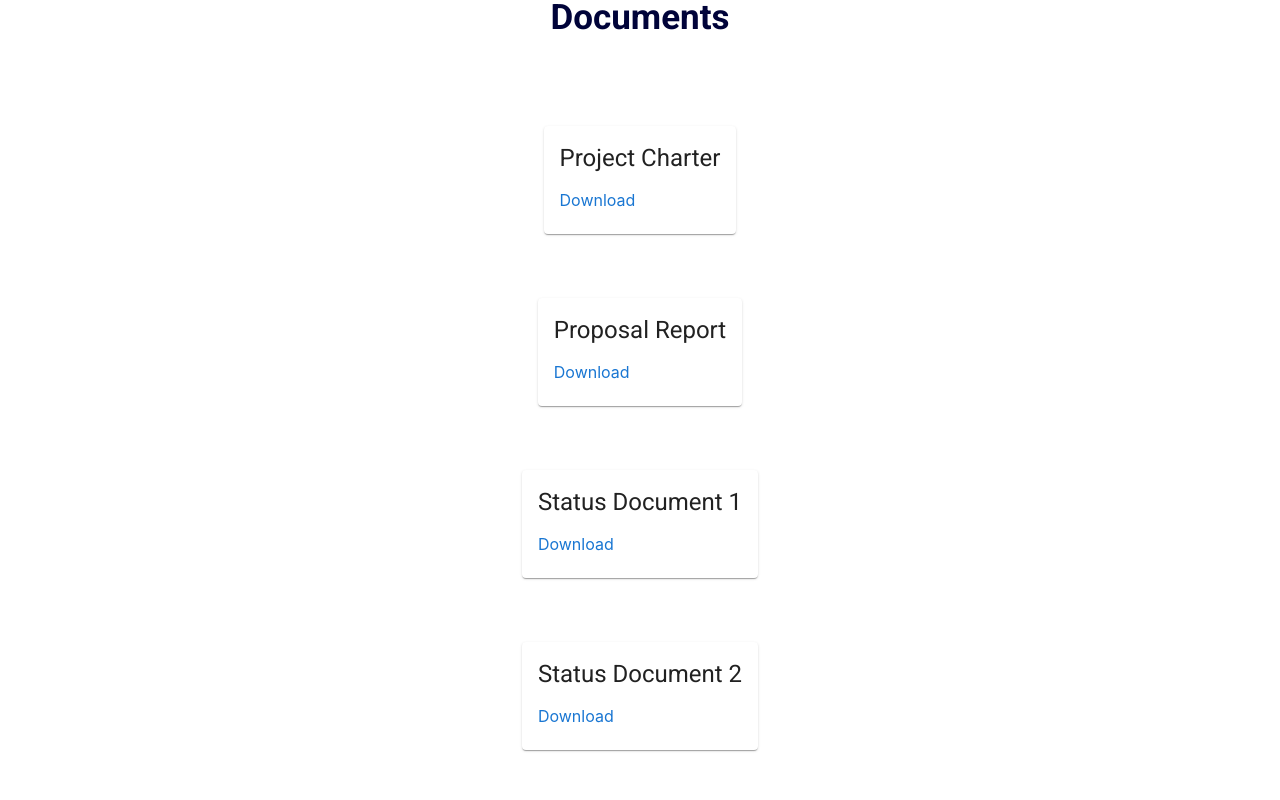
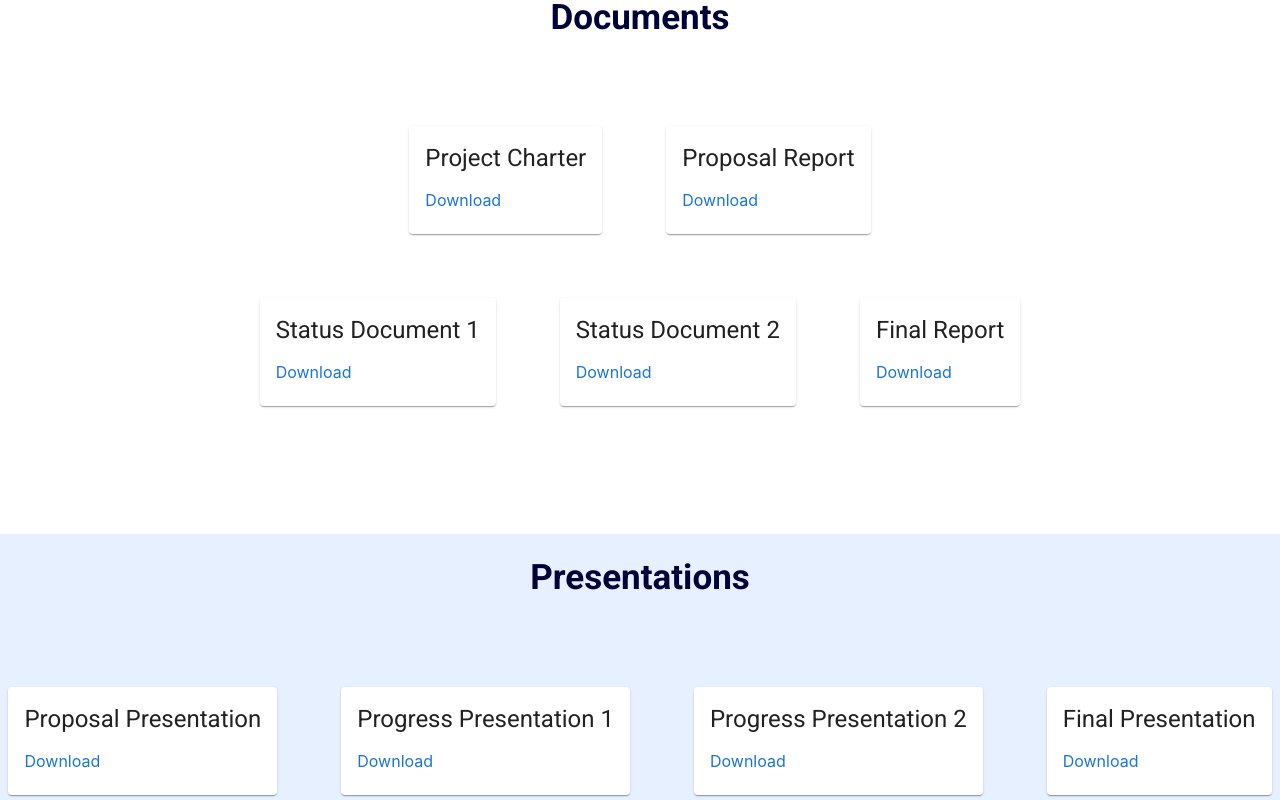
Before and after one commit to elcengine/elementalodm.org, a React (Create React App) app: page / in a window 1280 px wide. Shown: the part 6660-7460 px from the top of the page. Built offline with nearby package versions, Linux system fonts and the light colour scheme; the HTML template or start-up script is replaced by a standard one.

Commit message:
fix: minor fixes

```diff
--- a/src/components/AboutUs.jsx
+++ b/src/components/AboutUs.jsx
@@ -115,7 +115,7 @@ export default function AboutUs({ aboutUsRef }) {
           email={"sheroniperera20@gmail.com"}
         />
         <PersonCardd
-          imageSrc={shifan}
+          imageSrc={laksara}
           name={"Yasindu Laksara"}
           email={"amylaksara@gmail.com"}
         />
--- a/src/components/Documents.jsx
+++ b/src/components/Documents.jsx
@@ -24,14 +24,12 @@ const DownloadCard = ({ label, link }) => {
 export default function Documents({ documentsRef }) {
   return (
     <Box
-      sx={{
-        display: "flex",
-        flexDirection: "column",
-        alignItems: "center",
-        justifyContent: "center",
-        marginBottom: 16,
-        gap: 8,
-      }}
+      display="flex"
+      flexDirection="column"
+      alignItems="center"
+      justifyContent="center"
+      marginBottom={16}
+      gap={8}
       ref={documentsRef}
     >
       <Typography
@@ -40,6 +38,7 @@ export default function Documents({ documentsRef }) {
       >
         Documents
       </Typography>
+      <Box display="flex" flexDirection="row" gap={8}>
         <DownloadCard
           label="Project Charter"
           link="https://drive.google.com/drive/folders/11H1GxguhEeDpixDWhWNfREbBBj0W6NsX?usp=sharing"
@@ -48,6 +47,8 @@ export default function Documents({ documentsRef }) {
           label="Proposal Report"
           link="https://drive.google.com/drive/folders/1HPgjcvGb1hy9WsXyghfdNsyU6cSgwNIX?usp=sharing"
         />
+      </Box>
+      <Box display="flex" flexDirection="row" gap={8}>
         <DownloadCard
           label="Status Document 1"
           link="https://drive.google.com/drive/folders/1sWYJRKKnMdJmZB1uGjlyDmSHmI7JqP_Q?usp=sharing"
@@ -61,5 +62,6 @@ export default function Documents({ documentsRef }) {
           link="https://drive.google.com/drive/folders/1ig87_gy4jKNlQItAJtwuy6jm39L7m9ik?usp=sharing"
         />
       </Box>
+    </Box>
   );
 }
--- a/src/components/Presentations.jsx
+++ b/src/components/Presentations.jsx
@@ -39,6 +39,7 @@ export default function Presentations({ presentationsRef }) {
       >
         Presentations
       </Typography>
+      <Box display="flex" flexDirection="row" gap={8}>
         <DownloadCard
           label="Proposal Presentation"
           link="https://drive.google.com/drive/folders/1ivN9x1pTxws_cQXs0c4gWAfJgCvfRhFE?usp=sharing"
@@ -56,5 +57,6 @@ export default function Presentations({ presentationsRef }) {
           link="https://drive.google.com/drive/folders/1HEH-equz7AnB7DjVolTZ_wgEcnlrENM3?usp=sharing"
         />
       </Box>
+    </Box>
   );
 }
```
Lines whose indentation alone changed are shown as unchanged.
